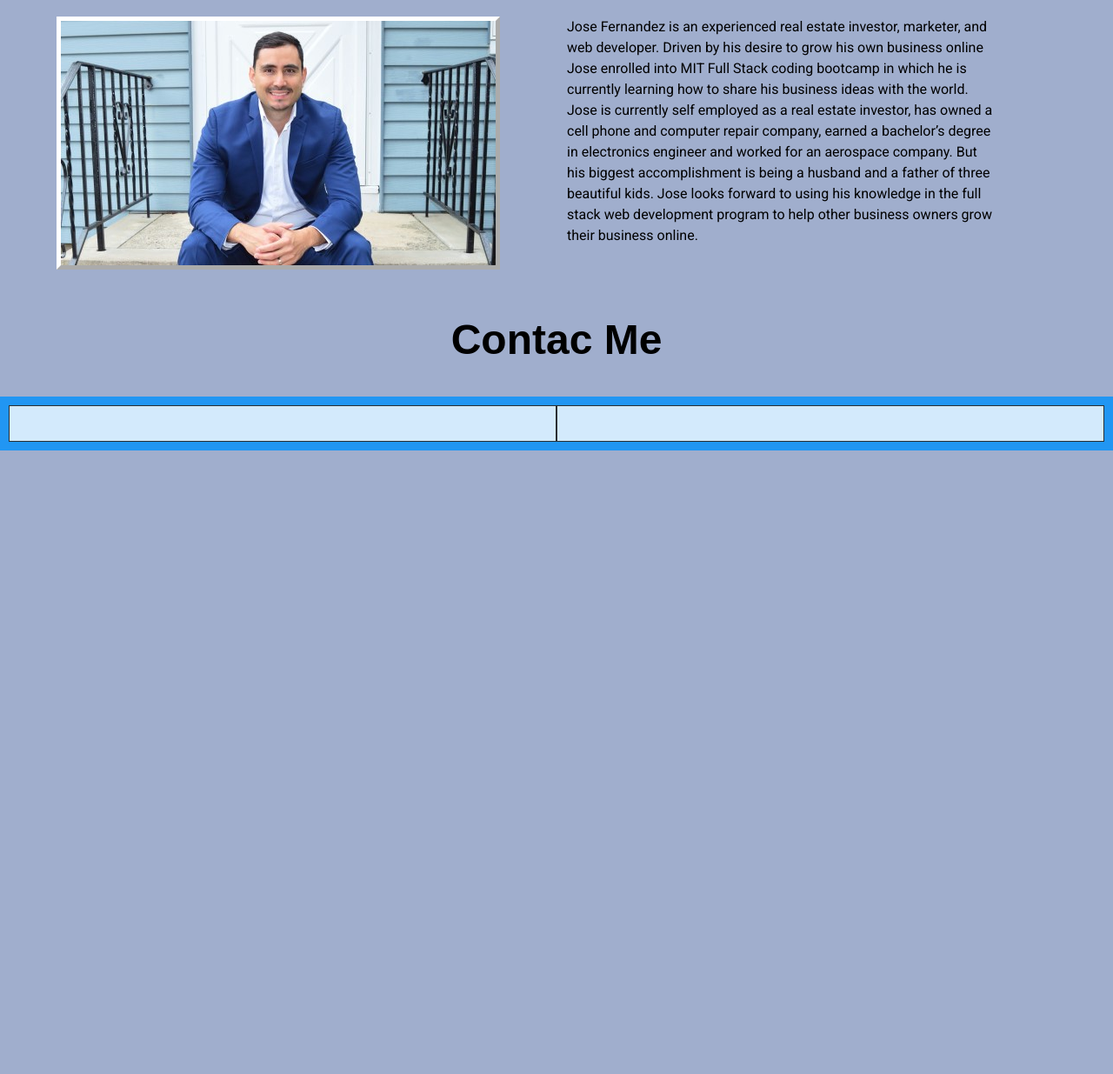
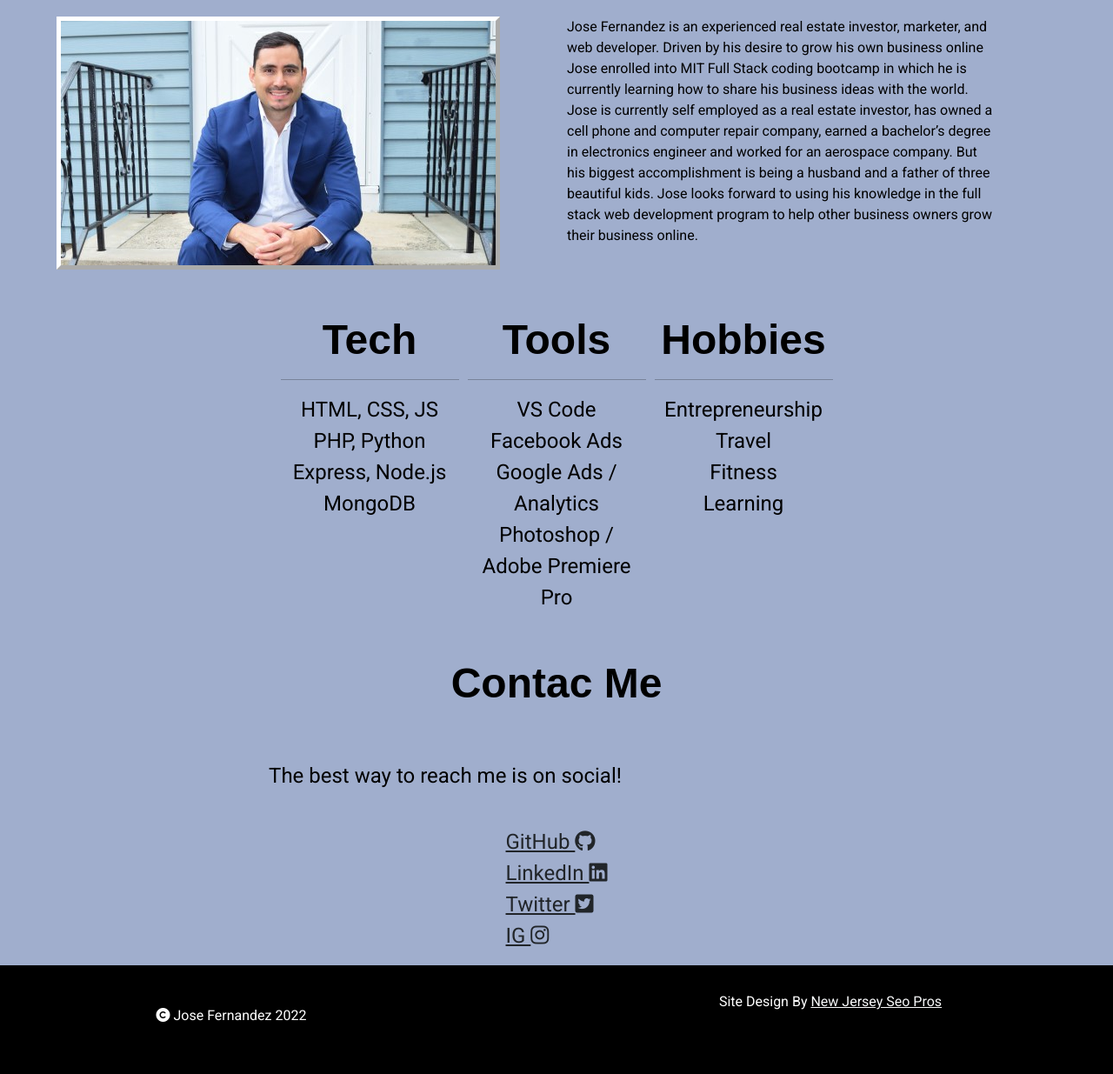
Before and after one commit to JFernandez0524/jfernandez0524.github.io, a plain HTML site: page index.html in a window 1280 px wide. Shown: the part 795-2030 px from the top of the page at 87% size. Before the commit the page ends 1313 px from the top, so only its background shows below. Drawn offline with nearby package versions, Linux system fonts and the light colour scheme; a web font is replaced by a local one.

Commit message:
first live

```diff
--- a/index.html
+++ b/index.html
@@ -107,15 +107,95 @@
           </div>
         </div>
       </section>
-
+      <section id="skills">
+        <div class="skills">
+          <div class="box1">
+            <h2>Tech</h2>
+            <hr />
+            <ul>
+              <li>HTML, CSS, JS</li>
+              <li>PHP, Python</li>
+              <li>Express, Node.js</li>
+              <li>MongoDB</li>
+            </ul>
+          </div>
+          <div class="box2">
+            <h2>Tools</h2>
+            <hr />
+            <ul>
+              <li>VS Code</li>
+              <li>Facebook Ads</li>
+              <li>Google Ads / Analytics</li>
+              <li>Photoshop / Adobe Premiere Pro</li>
+            </ul>
+          </div>
+          <div class="box3">
+            <h2>Hobbies</h2>
+            <hr />
+            <ul>
+              <li>Entrepreneurship</li>
+              <li>Travel</li>
+              <li>Fitness</li>
+              <li>Learning</li>
+            </ul>
+          </div>
+        </div>
+      </section>
       <section id="contact">
         <h2>Contac Me</h2>
+        <p class="text-center mb-3">The best way to reach me is on social!</p>
+        <div class="contact-me div-center">
+          <ul>
+            <li>
+              <a
+                href="https://github.com/JFernandez0524"
+                target="_blank"
+                class="link-dark"
+                >GitHub <i class="fa-brands fa-github"></i
+              ></a>
+            </li>
+            <li>
+              <a
+                href="https://www.linkedin.com/in/joseafernandez524/"
+                target="_blank"
+                class="link-dark"
+              >
+                LinkedIn <i class="fa-brands fa-linkedin"></i
+              ></a>
+            </li>
+            <li>
+              <a
+                href="https://twitter.com/studyrei"
+                target="_blank"
+                class="link-dark"
+              >
+                Twitter <i class="fa-brands fa-twitter-square"></i
+              ></a>
+            </li>
+            <li>
+              <a
+                href="https://www.instagram.com/learn_real_estate_investing/"
+                target="_blank"
+                class="link-dark"
+              >
+                IG <i class="fa-brands fa-instagram"></i
+              ></a>
+            </li>
+          </ul>
+        </div>
       </section>
     </main>
     <footer>
       <div class="grid-container">
-        <div class="grid-item"></div>
-        <div class="grid-item"></div>
+        <div class="grid-item">
+          <p><i class="fa-solid fa-copyright"></i> Jose Fernandez 2022</p>
+        </div>
+        <div class="grid-item">
+          Site Design By
+          <a href="https://newjerseyseopros.com/" class="link-light"
+            >New Jersey Seo Pros</a
+          >
+        </div>
       </div>
     </footer>
     <!-- Option 2: Separate Popper and Bootstrap JS -->
--- a/style.css
+++ b/style.css
@@ -33,6 +33,14 @@ body {
 img {
   border: 5px solid #fff;
   border-style: outset;
+}
+
+ul {
+  padding-left: 0;
+}
+li {
+  list-style-type: none;
+  line-height: 1.5em;
 }
 
 /* Navbar Styles  */
@@ -82,18 +90,45 @@ img {
   margin: 0 auto;
 }
 
+/* Skills Section Styles */
+.skills {
+  display: grid;
+  grid-template-columns: repeat(12, 1fr);
+  grid-template-rows: minmax(100px, auto);
+  gap: 10px;
+  text-align: center;
+}
+.skills h2 {
+  margin-bottom: 10px;
+}
+
+.box1 {
+  grid-column: 4/6;
+}
+.box2 {
+  grid-column: 6/8;
+}
+.box3 {
+  grid-column: 8/10;
+}
+
+/* contact section */
+#contact p,
+li {
+  font-size: 1.5em;
+}
+
 /* footer grid  */
 .grid-container {
   display: grid;
-  grid-template-columns: auto auto;
-  background-color: #2196f3;
+  grid-template-columns: 1fr 1fr;
+  background-color: black;
   padding: 10px;
 }
 .grid-item {
-  background-color: rgba(255, 255, 255, 0.8);
-  border: 1px solid rgba(0, 0, 0, 0.8);
   padding: 20px;
-  font-size: 30px;
+  color: white;
+
   text-align: center;
 }
 
@@ -105,6 +140,15 @@ img {
   #about h1 {
     margin-bottom: 0;
   }
+  .box1 {
+    grid-column: 1/4;
+  }
+  .box2 {
+    grid-column: 4/9;
+  }
+  .box3 {
+    grid-column: 9/12;
+  }
 
   p {
     margin-top: 1.5em;
```
